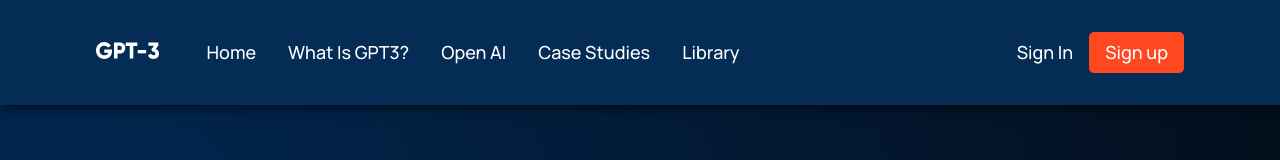
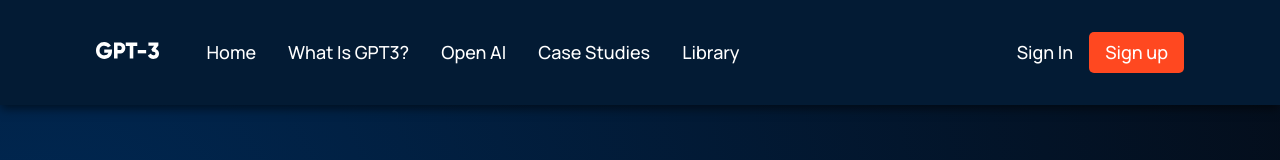
Before and after one commit to ctimlock/react-page-study, a React (Create React App) app: page / in a window 1280 px wide. Shown: the top 160 px of the page. Built offline with nearby package versions, Linux system fonts and the light colour scheme; the HTML template or start-up script is replaced by a standard one.

Commit message:
Added a sticky/floating nav

```diff
--- a/src/App.js
+++ b/src/App.js
@@ -7,7 +7,7 @@
 const App = () => {
   return (
     <div className='App'>
-      <Navbar />
+      <Navbar className='gradient__bg'/>
       <div className='gradient__bg'>
         <Header />
       </div>
--- a/src/components/navbar/navbar.css
+++ b/src/components/navbar/navbar.css
@@ -9,7 +9,8 @@
 
     padding: 2rem 6rem;
 
-    background: var(--color-blog);
+    background: var(--color-footer);
+
     -webkit-box-shadow: 0px 5px 9px -1px rgba(0,0,0,0.5);
     box-shadow: 0px 5px 9px -1px rgba(0,0,0,0.5);
 }
@@ -98,6 +99,7 @@
     border-radius: 5px;
     -webkit-box-shadow: 0px 5px 9px -1px rgba(0,0,0,0.5);
     box-shadow: 0px 5px 9px -1px rgba(0,0,0,0.5);
+
 }
 
 .gpt3__navbar-menu_container p {
```
